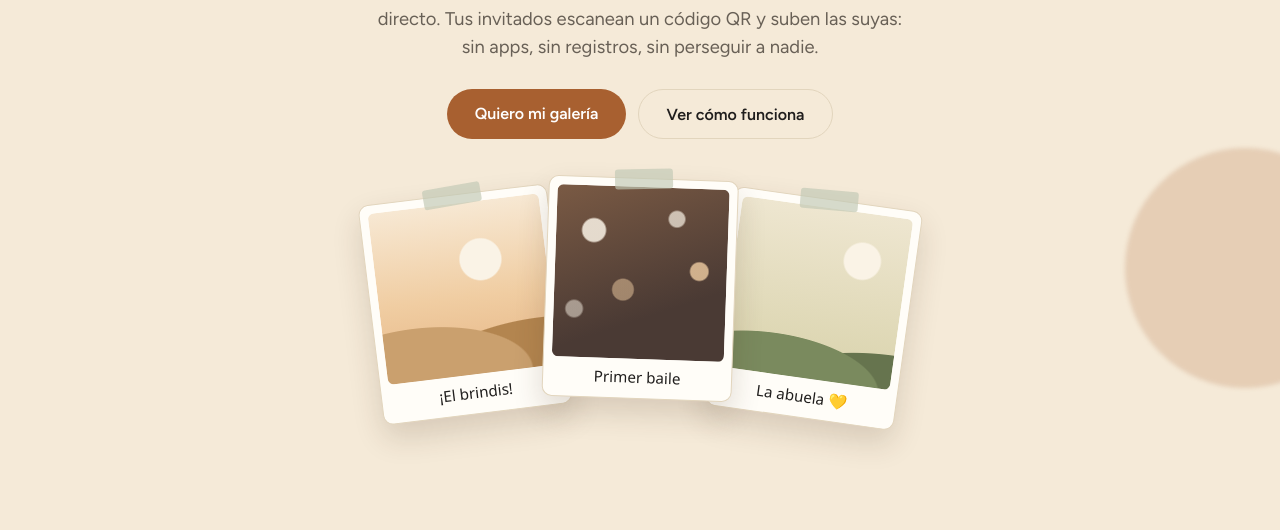
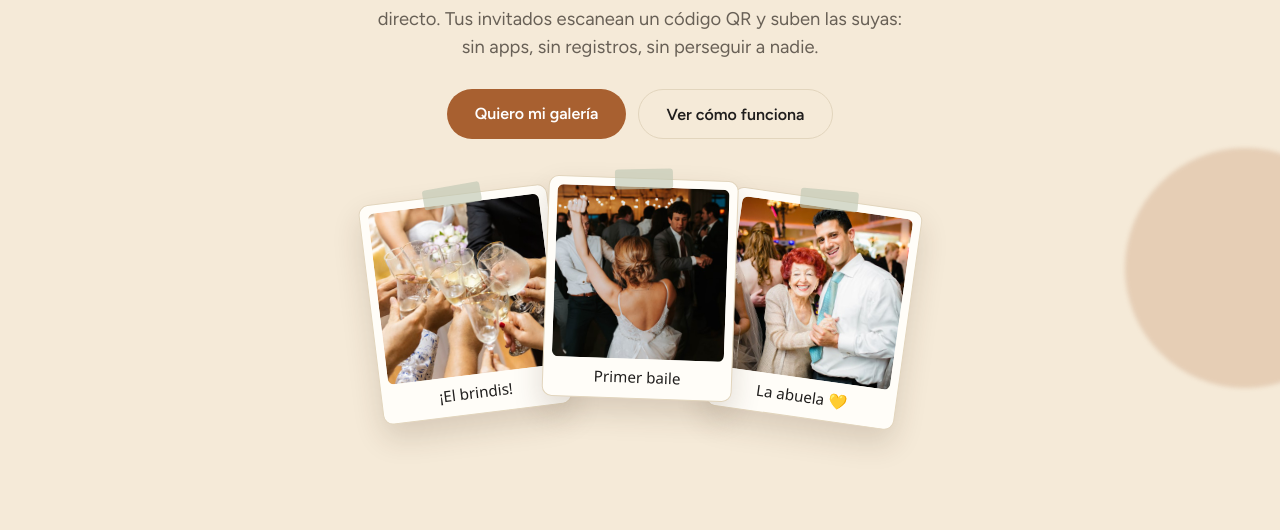
Before and after one commit to hersadev/Pasame-La-Foto, a website: page public/index.html in a window 1280 px wide. Shown: the part 231-761 px from the top of the page. Drawn offline with Linux system fonts and the light colour scheme; no server answers; a web font is replaced by a local one.

Commit message:
Sustituye los gradientes de las polaroids de la landing por fotos reales de Unsplash

```diff
--- a/public/index.html
+++ b/public/index.html
@@ -47,17 +47,19 @@
         <a href="#como-funciona" class="btn-ghost">Ver cómo funciona</a>
       </div>
 
+      <!-- Fotos de Unsplash (licencia Unsplash, uso libre): engin akyurt,
+           Sarah Noltner y Oren Atias -->
       <div class="lp-polaroids" aria-hidden="true">
         <figure class="polaroid polaroid-1">
-          <div class="ph ph-sunset"></div>
+          <img class="ph" src="img/brindis.jpg" alt="" width="400" height="400" />
           <figcaption>¡El brindis!</figcaption>
         </figure>
         <figure class="polaroid polaroid-2">
-          <div class="ph ph-dance"></div>
+          <img class="ph" src="img/primer-baile.jpg" alt="" width="400" height="400" />
           <figcaption>Primer baile</figcaption>
         </figure>
         <figure class="polaroid polaroid-3">
-          <div class="ph ph-field"></div>
+          <img class="ph" src="img/abuela.jpg" alt="" width="400" height="400" />
           <figcaption>La abuela 💛</figcaption>
         </figure>
       </div>
--- a/public/style.css
+++ b/public/style.css
@@ -1573,12 +1573,18 @@ a.link-btn {
   z-index: 2;
 }
 
-/* "Fotos" pintadas con gradientes: escenas cálidas sin cargar ninguna imagen */
+/* Foto de la polaroid: cuadrada y recortada al centro */
 
 .ph {
+  display: block;
+  width: 100%;
+  height: auto;
   aspect-ratio: 1;
+  object-fit: cover;
   border-radius: 6px;
 }
+
+/* Escenas pintadas con gradientes para las mini-tiles del mockup */
 
 .ph-sunset {
   background:
```
Also changed, not shown: public/img/abuela.jpg (added), public/img/brindis.jpg (added), public/img/primer-baile.jpg (added).
